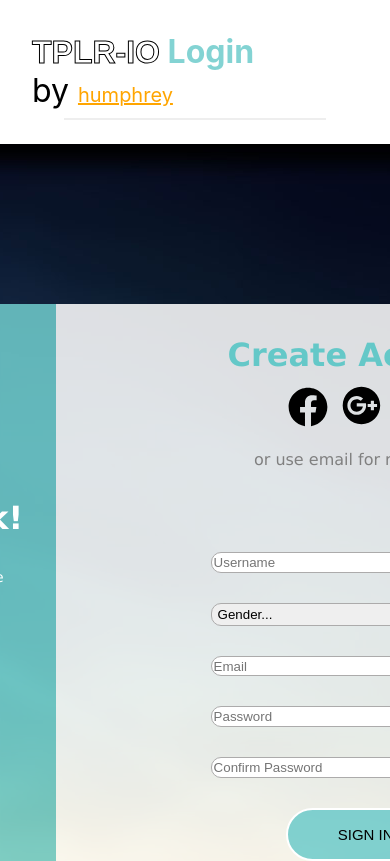
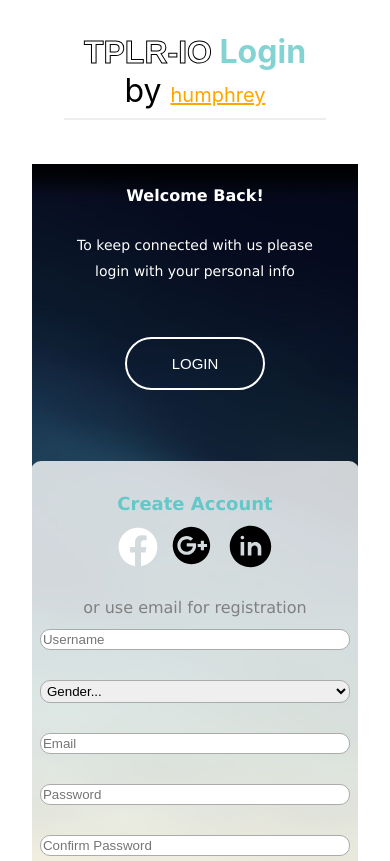
Before and after one commit to Templa-io/SignUp-form-field-with-React-Form-Hook, a React (Create React App) app: page / in a window 390 px wide. Shown: the top 861 px of the page. Built offline with nearby package versions, Linux system fonts and the light colour scheme.

Commit message:
add Responsiveness

```diff
--- a/src/AllSvgs.js
+++ b/src/AllSvgs.js
@@ -9,6 +9,7 @@ export const Google = (props) => {
       width={50}
       data-icon="linked-In"
       className="svg-inline--fa fa-google fa-w-20"
+
     >
       <path d="M15,3C8.373,3,3,8.373,3,15c0,6.627,5.373,12,12,12s12-5.373,12-12C27,8.373,21.627,3,15,3z M12,21c-3.314,0-6-2.686-6-6 c0-3.314,2.686-6,6-6c1.56,0,2.981,0.596,4.047,1.573l-1.434,1.404C13.912,11.369,13,11,12,11c-2.209,0-4,1.791-4,4 c0,2.209,1.791,4,4,4c1.981,0,3.622-1.442,3.94-3.333H12v-2h5.843l0.033,0.133C17.956,14.188,18,14.589,18,15 C18,18.314,15.314,21,12,21z M23,16v2h-2v-2h-2v-2h2v-2h2v2h2v2H23z" />
     </svg>
--- a/src/App.css
+++ b/src/App.css
@@ -47,6 +47,7 @@
   display: flex;
   align-items: center;
   justify-content: center;
+
 }
 .btn:hover {
   cursor: pointer;
@@ -57,7 +58,6 @@
 .button1 {
   background-color: rgb(100, 200, 200, 0.8);
   padding: 1rem;
-
   margin-left: 5rem;
   margin-right: 5rem;
   border-radius: 30px;
@@ -69,6 +69,7 @@
   display: flex;
   align-items: center;
   justify-content: center;
+  border: none;
 }
 .button1:hover {
   cursor: pointer;
@@ -89,3 +90,11 @@
     transform: rotate(360deg);
   }
 } */
+@media screen and (max-width:768px) {
+  .logo{
+    display: flex;
+    flex-direction: column;
+    align-items: center;
+  }
+
+}
--- /dev/null
+++ b/src/api/axios.js
@@ -0,0 +1,5 @@
+import axios from "axios";
+
+export default axios.create({
+    baseURL:'http://localhost:3500'
+})
--- a/src/components/LoginPage.css
+++ b/src/components/LoginPage.css
@@ -15,7 +15,7 @@
   width: 70rem;
   border-radius: 10px 10px 10px 10px;
   height: 60rem;
-  background-color: black;
+
 }
 .left1 {
   background-color: rgb(255, 255, 255, 0.8);
@@ -105,3 +105,59 @@ button {
   font-size: 14px;
   font-weight: lighter;
 }
+@media screen and (max-width:768px) {
+  .container{
+    display: flex;
+    flex-direction: column;
+    align-items: center;
+    justify-content: center;
+    padding: 20px;
+    text-align: center;
+
+  }
+  .title{
+   display: flex;
+    flex-direction: column;
+    align-items: center;
+    justify-content: center;
+    background: none;
+  }
+.bg{
+   padding: 20px;
+
+}
+.right1{
+margin-top: 20px;
+ width: 15rem;
+ background: none;
+
+}
+.right1 > div:nth-of-type(1){
+
+  font-size: large;
+  margin-bottom: -1rem;
+  margin-top: -1rem;
+}
+
+
+
+.left1 > div:nth-of-type(1){
+  display: none;
+
+}
+.left1 > div:nth-of-type(2){
+  font-size:large;
+
+
+}
+
+.left1 {
+  flex: none;
+width: 20rem;
+
+/* margin-bottom: 30rem; */
+  border-radius: 10px 10px 10px 10px;
+}
+
+
+}
--- a/src/components/SignUp.css
+++ b/src/components/SignUp.css
@@ -2,6 +2,7 @@
   display: flex;
   align-items: center;
   justify-content: center;
+  overflow: hidden;
 }
 .title {
   display: flex;
@@ -135,3 +136,55 @@ a {
 
   margin-top: -2rem;
 }
+@media screen and (max-width:768px) {
+  .container{
+    display: flex;
+    flex-direction: column;
+    align-items: center;
+    justify-content: center;
+    text-align: center;
+
+  }
+  .title{
+   display: flex;
+   flex: none;
+    flex-direction: column;
+    align-items: center;
+    background: none;
+  }
+
+.right{
+  flex: none;
+  margin-top: 5rem;
+  position: absolute;
+background: none;
+margin-bottom: 50rem;
+}
+
+.left > div:nth-of-type(1){
+
+  font-size: large;
+}
+
+.right > div:nth-of-type(1){
+  flex:none;
+  display: none;
+  font-size: small;
+
+}
+
+.right > div:nth-of-type(2){
+  flex:none;
+  font-size: medium;
+  margin-top: 1rem;
+
+}
+
+.left {
+flex: none;
+  border-radius: 10px 10px 10px 10px;
+  margin-top: 5rem;
+}
+
+
+}
--- a/src/components/SignUp.js
+++ b/src/components/SignUp.js
@@ -62,9 +62,19 @@ const SignUp = () => {
               <span>Create Account</span>
             </div>
             <div>
-              <Facebook width={20} />
+            <Link>
+            <Facebook width={20}/>
+            </Link>
+
+              <Link to>
               <Google width={10} />
-              <Linkedin width={20} />{" "}
+              </Link>
+
+              <Link>
+               <Linkedin width={20} />
+              </Link>
+
+
             </div>
             <div>
               <span>or use email for registration</span>
--- /dev/null
+++ b/src/context/AuthProvider.js
@@ -0,0 +1,15 @@
+import {  createContext, useState } from "react";
+
+const AuthContext = createContext({});
+
+export const AuthProvider =({children}) => {
+    const [auth, setAuth] = useState({})
+
+    return(
+        <AuthContext.Provider value={{auth, setAuth}}>
+            {children}
+        </AuthContext.Provider>
+
+    )
+}
+export default AuthContext
--- a/src/index.js
+++ b/src/index.js
@@ -4,11 +4,14 @@ import "./index.css";
 import App from "./App";
 import reportWebVitals from "./reportWebVitals";
 import { BrowserRouter } from "react-router-dom";
+import { AuthProvider } from "./context/AuthProvider";
 
 const root = ReactDOM.createRoot(document.getElementById("root"));
 root.render(
   <BrowserRouter>
+  <AuthProvider>
     <App />
+  </AuthProvider>
   </BrowserRouter>
 );
 
```
